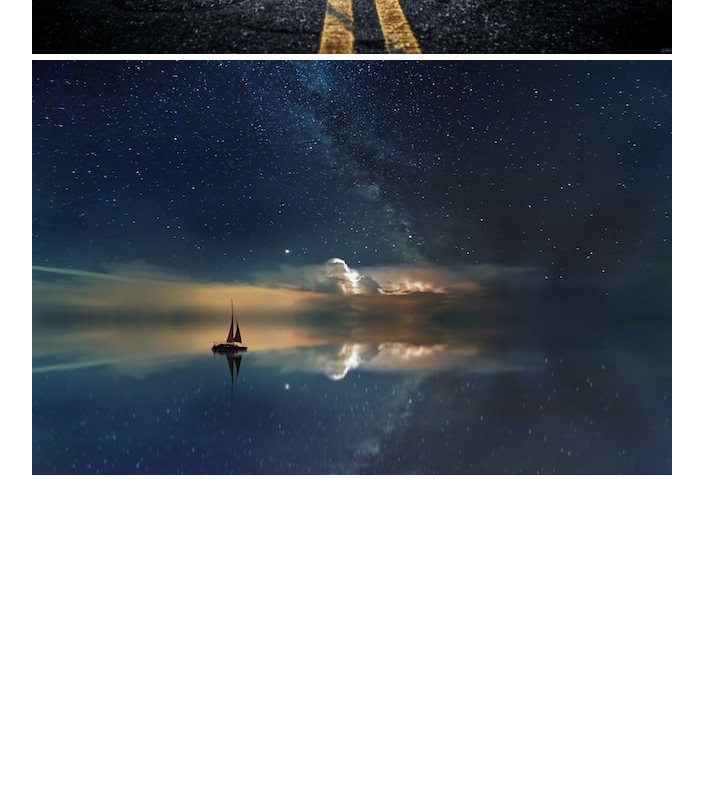
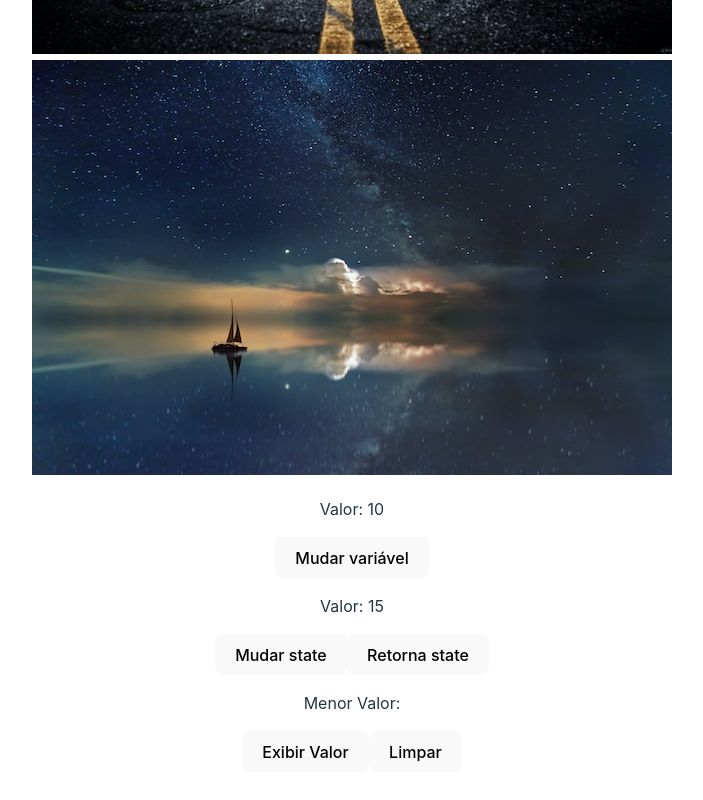
Before and after one commit to RibahDev/Udemy--Front-End, a React (Vite) app in the folder React/Avançando em React/avancando/: page / in a window 1280 px wide. Shown: the part 530-1330 px from the top of the page, without its empty margins (288-991 px from the left). Before the commit the page ends 1043 px from the top, so only its background shows below. Built offline with nearby package versions, Linux system fonts and the light colour scheme.

Commit message:
set & useState

```diff
--- a/React/Avançando em React/avancando/src/App.jsx
+++ b/React/Avançando em React/avancando/src/App.jsx
@@ -4,15 +4,18 @@ import './App.css'
  import night from './assets/night.jpg'
 
 // 3- useState
+import Data from './components/Data';
+
 function App() {
-
   return (
-      <div>
+      <div className='App' style={{paddingBottom: '500px'}}>
         <h1>Avançando em React</h1>
         {/*1- Imagem em public */}
         <img src="/img.jpg" alt="Alguma imagem" />
-        {/* Imagem em assets */}
+        {/*2 - Imagem em assets */}
         <img src={night} alt="Outrra imagem" />
+        {/* 3 - useState */}
+        <Data />
       </div>
   )
 }
--- a/React/Avançando em React/avancando/src/components/Data.jsx
+++ b/React/Avançando em React/avancando/src/components/Data.jsx
@@ -1,9 +1,28 @@
 import { useState} from 'react'
 
 const Data = () => {
+  let someData = 10;
+
+  const [anotherNumber, setAnotherNumber] = useState(15);
+
+  const [zeroNumber, setZeroNumber] = useState(null);
+
   return (
-    <div>Data</div>
-  )
-}
+    <div>
+      <div>
+        <p>Valor: {someData}</p>
+        <button onClick={() => someData = 15}>Mudar variável</button>
+      </div>
+      <div>
+        <p>Valor: {anotherNumber}</p>
+        <button onClick={() => setAnotherNumber(20)}>Mudar state</button>
+        <button onClick={() => setAnotherNumber(15)}>Retorna state</button>
+        <p>Menor Valor: {zeroNumber}</p>
+        <button onClick={() => setZeroNumber(0)}>Exibir Valor</button>
+        <button onClick={() => setZeroNumber(null)}>Limpar</button>
+      </div>
+    </div>
+  );
+};
 
-export default Data
+export default Data;
```
